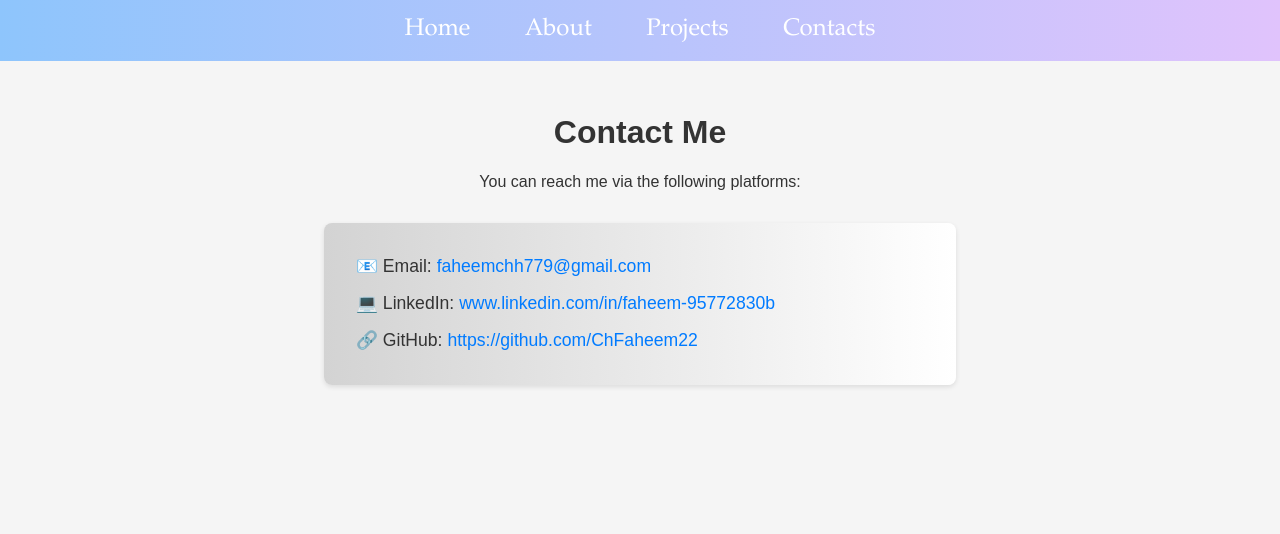
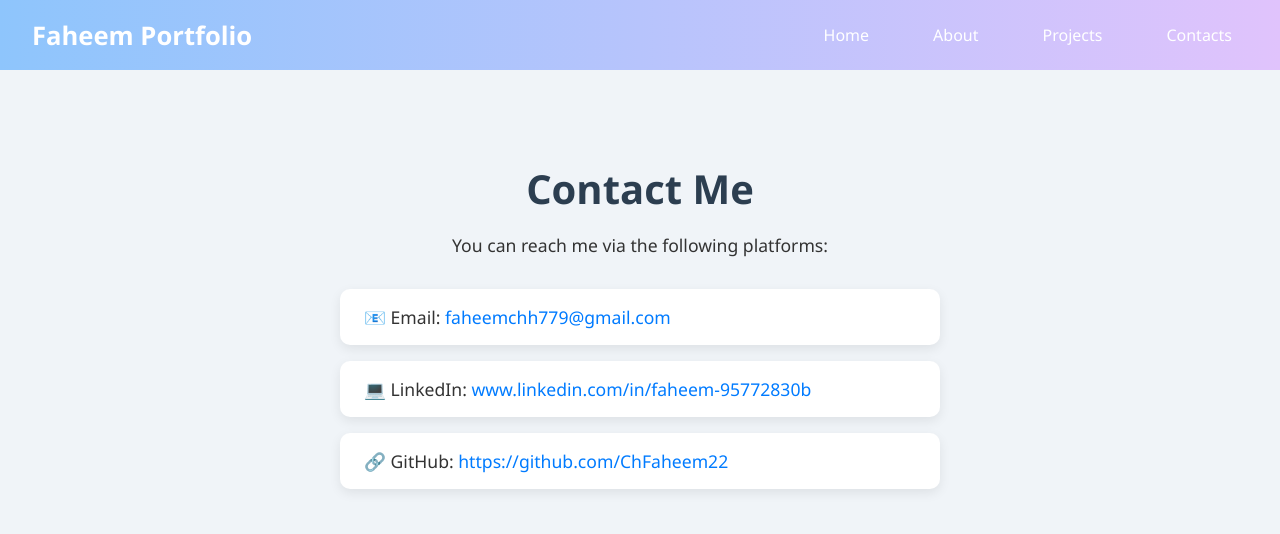
Before and after one commit to ChFaheem22/portfolio, a Next.js app: page /contact in a window 1280 px wide. Shown: the top 534 px of the page. Built offline with nearby package versions, Linux system fonts and the light colour scheme.

Commit message:
First push

```diff
--- a/app/about/page.js
+++ b/app/about/page.js
@@ -4,13 +4,13 @@ const About = () => {
   return (
     <div className="about">
       <div  className="box">
-      <Image src="pic.jpg" alt="My Pic" className="img"/>
+      <Image src="/pic.jpg" alt="My Pic" className="img" width={300} height={300}/>
       </div>
 
       <div className="box">
       <h1 className="h1">About Me</h1>
       <p>
-        I&rsquo;sm Faheem, a frontend developer with a passion for creating interactive and user-friendly web interfaces. I&rsquo;sm currently expanding my skills in modern web development by learning React and Next.js. I enjoy building responsive, accessible websites and constantly seek to improve both my design sense and technical abilities. My core technologies include HTML, CSS, JavaScript, React, and Next.js.
+        I&rsquo;m Faheem, a frontend developer with a passion for creating interactive and user-friendly web interfaces. I&rsquo;sm currently expanding my skills in modern web development by learning React and Next.js. I enjoy building responsive, accessible websites and constantly seek to improve both my design sense and technical abilities. My core technologies include HTML, CSS, JavaScript, React, and Next.js.
       </p>
       </div>
     </div>
--- a/app/components/navbar.jsx
+++ b/app/components/navbar.jsx
@@ -3,10 +3,15 @@ import  Link  from 'next/link'
 const Navbar = () => {
   return (
     <nav className="navbar">
-      <Link href="/">Home</Link>
+      <div className='flex'>
+      <p>Faheem Portfolio</p>
+      </div>
+      <div className='flex'>
+        <Link href="/">Home</Link>
       <Link href="/about">About</Link>
       <Link href="/projects">Projects</Link>
       <Link href="/contact">Contacts</Link>
+      </div>
     </nav>
   )
 }
--- a/app/globals.css
+++ b/app/globals.css
@@ -4,64 +4,85 @@ body {
     background: #f5f5f5;
     color: #333;
   }
+  /* navbar */
 
-/* navbar */
   .navbar {
-  background: linear-gradient(90deg, #8ec5fc, #e0c3fc);
-  padding: 1rem;
-  text-align: center;
+    background: linear-gradient(to right, #8ec5fc, #e0c3fc);
+    padding: 1rem 2rem;
+    display: flex;
+    justify-content: space-between;
+    align-items: center;
+    flex-wrap: wrap;
+    box-shadow: 0 2px 4px rgba(0, 0, 0, 0.05);
+  }
+
+  .navbar p {
+    font-size: 1.6rem;
+    color: white;
+    font-weight: bold;
+    font-family: 'Segoe UI', Tahoma, Geneva, Verdana, sans-serif;
+    margin: 0;
+  }
+
+  .navbar .flex {
+    display: flex;
+    gap: 2rem;
   }
 
   .navbar a {
     color: white;
-  margin: 0 1rem;
     text-decoration: none;
-  padding: 0.7rem;
-  font-size: 3vh;
-  font-family: Garamond, serif;
+    font-size: 1rem;
+    font-weight: 500;
+    font-family: 'Segoe UI', sans-serif;
+    padding: 0.5rem 1rem;
+    border-radius: 5px;
+    transition: all 0.3s ease;
   }
 
   .navbar a:hover {
-  color: black;
-  background: #fff;
-  border-radius: 8px;
-  box-shadow: 0 2px 5px rgba(0,0,0,0.1);
-  transition: transform 0.9s ease;
+    background-color: rgba(255, 255, 255, 0.2);
+    color: #000;
+  }
+  /* home */
+  .home{
+    display: flex;
+    text-align: center;
+    padding: 2rem;
   }
 
-/* home */
-.home {
-  display: flex;
-  padding: 2rem;
-  justify-content: center;
-  align-items: center;
-  flex-wrap: wrap;
-  text-align: center;
-}
-
-.profile {
-  width: 250px;
-  height: 250px;
+  .profile{
+    width: 300px;
+    height: 300px;
     border-radius: 50%;
     object-fit: cover;
     box-shadow: 0 4px 12px rgba(0, 0, 0, 0.2);
-  margin: 2rem auto;
+    margin-top: 15vh;
+    margin-left: 40vh;
+  transition: transform 0.3s ease;
   }
 
-.name {
+  .profile:hover{
+    transform: scale(1.05);
+  }
+
+  .name{
     color: rgb(204, 81, 81);
   }
 
-.bio {
-  text-align: center;
-  margin: 2rem auto;
+
+  .bio{
+    margin-top: 18vh;
+    margin-left: 28vh;
+    text-align: start;
   }
 
   .bio h1 {
     font-family: 'Comic Sans MS';
-  font-size: 2rem;
+    font-size: 2.8rem;
     margin-bottom: 1rem;
   }
+
 
   .btn1 {
     background: linear-gradient(to right, #141e30, #243b55);
@@ -74,7 +95,7 @@ body {
     box-shadow: 0 2px 5px rgba(0,0,0,0.1);
   }
 
-.btn1:hover {
+  .btn1:hover{
     transform: translateY(-5px);
     transition: transform 0.2s ease;
   }
@@ -90,129 +111,163 @@ ul li {
 
   /* about */
   .about {
-  font-family: 'Gill Sans';
-  text-align: center;
-  padding: 2rem;
+    padding: 7rem 2rem;
     display: flex;
     flex-wrap: wrap;
+    gap: 2rem;
+    align-items: center;
     justify-content: center;
+    background-color: #f9f9f9;
+    font-family: 'Segoe UI', Tahoma, Geneva, Verdana, sans-serif;
+  }
+
+  .box {
+    flex: 1 1 350px;
+    max-width: 500px;
+  }
+
+  .img {
+    border-radius: 50%;
+    object-fit: cover;
+    box-shadow: 0 6px 20px rgba(0, 0, 0, 0.2);
+    transition: transform 0.3s ease;
+  }
+
+  .img:hover {
+    transform: scale(1.05);
   }
 
   .h1 {
-  font-family: 'Comic Sans MS';
-  font-size: 2.2rem;
+    font-size: 2.5rem;
+    color: #2c3e50;
     margin-bottom: 1rem;
-  text-align: center;
-  color: rgb(172, 168, 168);
-}
-
-.box {
-  flex: 1;
-  margin: 2rem auto;
-  max-width: 90%;
+    text-align: start;
   }
 
   .box p {
+    font-size: 1.1rem;
+    line-height: 1.7;
     text-align: justify;
-  font-size: 17px;
+    color: #444;
   }
 
-.img {
-  width: 220px;
-  height: 220px;
-  border-radius: 50%;
-  object-fit: cover;
-  box-shadow: 0 4px 12px rgba(0, 0, 0, 0.2);
-}
-
-/* Project */
+  /* Project*/
   .projects {
-  text-align: center;
-  padding: 2rem;
-}
-
-.project-grid {
-  display: flex;
-  flex-wrap: wrap;
-  justify-content: center;
-}
-
-.project-card {
-  margin: 1rem;
-  width: 85%;
-  max-width: 350px;
-  text-align: justify;
-  background: linear-gradient(to left, #A1C4FD, #C2E9FB);
-  border-radius: 8px;
-  padding: 1rem;
-  box-shadow: 0 2px 5px rgba(0,0,0,0.1);
-  transition: transform 0.2s ease;
-}
-
-.project-card:hover {
-  transform: translateY(-7px);
-  box-shadow: 0 2px 5px rgba(0,0,0,0.4);
-}
-
-.project-card h2 {
+    padding: 2.4rem 2rem;
+    font-family: 'Segoe UI', Tahoma, Geneva, Verdana, sans-serif;
+    background-color: #f8f9fa;
+    color: #333;
     text-align: center;
   }
 
   .heading {
-  font-family: 'Comic Sans MS';
-  font-size: 2.5rem;
+    font-size: 2.8rem;
+    margin-bottom: 2.5rem;
+    color: #2c3e50;
+    font-weight: 600;
+  }
+
+  .project-grid {
+    display: grid;
+    grid-template-columns: repeat(auto-fit, minmax(300px, 1fr));
+    gap: 2rem;
+    max-width: 1200px;
+    margin: 0 auto;
+  }
+
+  .project-card {
+    background-color: white;
+    padding: 1.5rem;
+    border-radius: 12px;
+    box-shadow: 0 8px 20px rgba(0, 0, 0, 0.08);
+    transition: transform 0.3s ease, box-shadow 0.3s ease;
+    text-align: left;
+  }
+
+  .project-card:hover {
+    transform: translateY(-6px);
+    box-shadow: 0 12px 24px rgba(0, 0, 0, 0.12);
+  }
+
+  .project-card h2 {
+    font-size: 1.6rem;
     margin-bottom: 1rem;
+    color: #34495e;
+  }
+
+  .project-card p {
+    font-size: 1rem;
+    line-height: 1.6;
+    margin-bottom: 0.8rem;
+  }
+
+  .project-card  {
+    color: #2c3e50;
   }
 
   .link {
+    color: #007bff;
     text-decoration: none;
-  color: black;
+    font-weight: 500;
   }
+
+  .link:hover {
+    text-decoration: underline;
+  }
+
 
   /* contacts */
   .contact {
+    padding: 4rem 2rem;
+    font-family: 'Segoe UI', Tahoma, Geneva, Verdana, sans-serif;
+    background-color: #f0f4f8;
     text-align: center;
-  padding: 2rem;
+    color: #333;
   }
 
-.contact ul {
+  .contact h1 {
+    font-size: 2.5rem;
+    margin-bottom: 1rem;
+    color: #2c3e50;
+  }
+
+  .contact p {
+    font-size: 1.1rem;
+    margin-bottom: 2rem;
+  }
+
+  .info ul {
     list-style: none;
     padding: 0;
-  font-size: 1.1rem;
+    max-width: 600px;
+    margin: 0 auto;
   }
 
-.contact li {
-  margin: 1rem 0;
+  .info li {
+    background: white;
+    margin-bottom: 1rem;
+    padding: 1rem 1.5rem;
+    border-radius: 10px;
+    box-shadow: 0 4px 12px rgba(0, 0, 0, 0.08);
+    font-size: 1.1rem;
+    text-align: left;
+    transition: transform 0.2s ease;
   }
 
-.contact a {
+  .info li:hover {
+    transform: translateY(-4px);
+  }
+
+  .info a {
     color: #007bff;
     text-decoration: none;
+    font-weight: 500;
   }
 
-.contact a:hover {
+  .info a:hover {
     text-decoration: underline;
   }
 
-.info {
-  margin: 2rem auto;
-  background: linear-gradient(to left, #ffffff, #d3d3d3);
-  border-radius: 8px;
-  padding: 1rem;
-  box-shadow: 0 2px 5px rgba(0,0,0,0.1);
-  transition: transform 0.2s ease;
-  width: 90%;
-  max-width: 600px;
-  text-align: left;
-}
-
-.info:hover {
-  transform: translateY(-7px);
-}
-
-.info li {
-  padding-left: 1rem;
-}
 
   /* ==================== MEDIA QUERIES ==================== */
   @media (max-width: 768px) {
--- a/app/layout.js
+++ b/app/layout.js
@@ -1,27 +1,16 @@
-import { Geist, Geist_Mono } from "next/font/google";
-import "./globals.css";
-import Navbar from "./components/navbar";
-
-const geistSans = Geist({
-  variable: "--font-geist-sans",
-  subsets: ["latin"],
-});
-
-const geistMono = Geist_Mono({
-  variable: "--font-geist-mono",
-  subsets: ["latin"],
-});
+import './globals.css';
+import Navbar from './components/navbar';
 
 export const metadata = {
-  title: "Persnal Portfolio",
-  description: "Generated by create next app",
+  title: 'Faheem Portfolio',
+  description: 'Personal portfolio built with Next.js',
 };
 
 export default function RootLayout({ children }) {
   return (
     <html lang="en">
-      <body className={`${geistSans.variable} ${geistMono.variable}`}>
-        <Navbar/>
+      <body>
+        <Navbar />
         {children}
       </body>
     </html>
--- a/app/page.js
+++ b/app/page.js
@@ -5,14 +5,14 @@ const Home = () => {
   return (
     <div className="home">
       <div className='bio'>
-      <h1>Hi there, <br /> I&rsquo;sm <span className='name'>Faheem</span> <br />
+      <h1>Hi there, <br /> I&rsquo;m <span className='name'>Faheem</span> <br />
       Frontend Developer</h1>
       <Link className="btn1" href="/about">About Me</Link>
       <Link className="btn1" href="/projects">Projects</Link>
       <Link className="btn1" href="/contact">Contacts</Link>
       </div>
       <div>
-      <Image src="/cropped.png" alt="My Image" className='profile'/>
+      <Image src="/cropped.png" alt="My Image" className='profile' width={300} height={300}/>
       </div>
     </div>
   )
```
Also changed, not shown: package.json (+4 -3 lines), public/pic2.jpg (deleted), 1 other file (tests, documents, lock files or other folders). Lines whose indentation alone changed are shown as unchanged.
